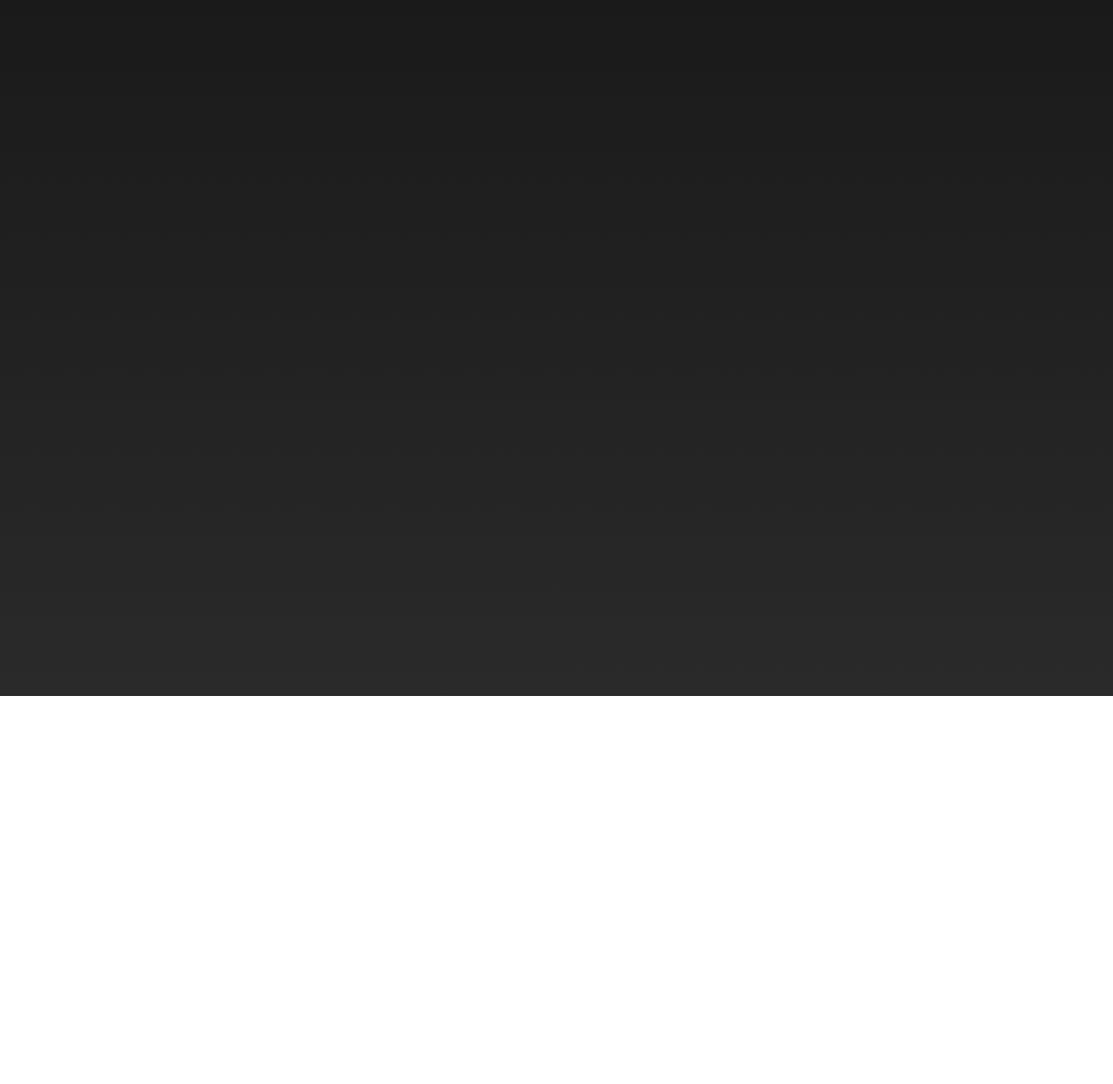
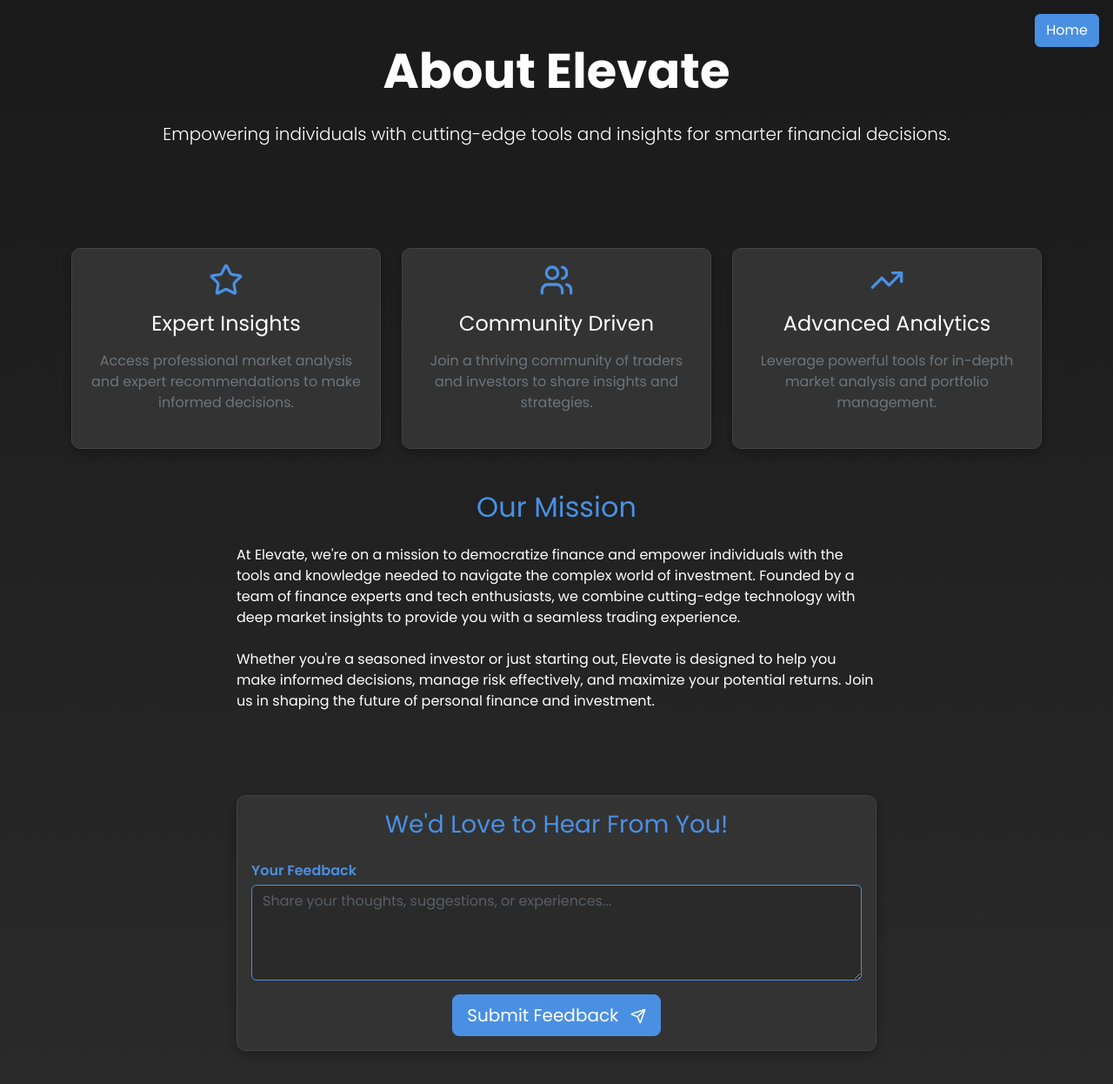
Before and after one commit to VIPdemon25/stockplatform, a React (Create React App) app: page /about in a window 1280 px wide. Before the commit this address had no page. Shown: the top 1246 px of the page at 87% size. Before the commit the page ends 800 px from the top, so only its background shows below. Built offline with nearby package versions, Linux system fonts and the light colour scheme.

Commit message:
About us component added

```diff
--- a/src/App.js
+++ b/src/App.js
@@ -7,6 +7,7 @@
 import EmployeeHomePage from "./components/EmployeeHomePage";
 import SignupEmployee from "./components/SignupEmployee";
 import AllTrades from "./components/AllTrades";
+import AboutUs from "./components/AboutUs";
 import "bootstrap/dist/css/bootstrap.min.css"; // Bootstrap CSS
 import "bootstrap/dist/js/bootstrap.bundle.min.js"; // Bootstrap JavaScript
 import "./App.css";
@@ -23,6 +24,7 @@
           <Route path="/employee-home" element={<EmployeeHomePage />} />
           <Route path="/signup-employee" element={<SignupEmployee/>}/>
           <Route path="/all-trades" element={<AllTrades />} />
+          <Route path="/about" element={<AboutUs />} />
         </Routes>
       </div>
     </Router>
--- /dev/null
+++ b/src/components/AboutUs.js
@@ -0,0 +1,122 @@
+import { useState } from "react"
+import { Star, Users, TrendingUp, Send } from "lucide-react"
+import { useNavigate } from "react-router-dom"
+
+const AboutUs = () => {
+  const [feedback, setFeedback] = useState("")
+  const navigate = useNavigate()
+
+  const handleSubmit = (e) => {
+    e.preventDefault()
+    console.log("Feedback submitted:", feedback)
+    setFeedback("")
+    alert("Thank you for your feedback!")
+  }
+
+  return (
+    <div className="about-us animate__animated animate__fadeIn">
+      <div className="bg-gradient-to-b from-primary to-primary-dark text-white py-5 mb-5 position-relative">
+        <div className="container">
+          {/* Home Button */}
+          <button
+            className="btn btn-primary position-absolute top-0 end-0 m-3"
+            onClick={() => navigate("/home")}
+          >
+            Home
+          </button>
+
+          <h1 className="display-4 fw-bold text-center mb-4">About Elevate</h1>
+          <p className="lead text-center mb-0">
+            Empowering individuals with cutting-edge tools and insights for smarter financial decisions.
+          </p>
+        </div>
+      </div>
+
+      <div className="container">
+        <div className="row mb-5">
+          <div className="col-md-4 mb-4 mb-md-0">
+            <div className="card h-100 shadow-sm hover-shadow transition-all">
+              <div className="card-body text-center">
+                <Star className="text-primary mb-3" size={40} />
+                <h3 className="h4 mb-3 text-white">Expert Insights</h3>
+                <p className="mb-0 text-secondary">
+                  Access professional market analysis and expert recommendations to make informed decisions.
+                </p>
+              </div>
+            </div>
+          </div>
+          <div className="col-md-4 mb-4 mb-md-0">
+            <div className="card h-100 shadow-sm hover-shadow transition-all">
+              <div className="card-body text-center">
+                <Users className="text-primary mb-3" size={40} />
+                <h3 className="h4 mb-3 text-white">Community Driven</h3>
+                <p className="mb-0 text-secondary">
+                  Join a thriving community of traders and investors to share insights and strategies.
+                </p>
+              </div>
+            </div>
+          </div>
+          <div className="col-md-4">
+            <div className="card h-100 shadow-sm hover-shadow transition-all">
+              <div className="card-body text-center">
+                <TrendingUp className="text-primary mb-3" size={40} />
+                <h3 className="h4 mb-3 text-white">Advanced Analytics</h3>
+                <p className="mb-0 text-secondary">Leverage powerful tools for in-depth market analysis and portfolio management.</p>
+              </div>
+            </div>
+          </div>
+        </div>
+
+        <div className="row mb-5">
+          <div className="col-lg-8 mx-auto">
+            <h2 className="text-primary mb-4 text-center">Our Mission</h2>
+            <p className="mb-4">
+              At Elevate, we're on a mission to democratize finance and empower individuals with the tools and knowledge
+              needed to navigate the complex world of investment. Founded by a team of finance experts and tech
+              enthusiasts, we combine cutting-edge technology with deep market insights to provide you with a seamless
+              trading experience.
+            </p>
+            <p className="mb-5">
+              Whether you're a seasoned investor or just starting out, Elevate is designed to help you make informed
+              decisions, manage risk effectively, and maximize your potential returns. Join us in shaping the future of
+              personal finance and investment.
+            </p>
+          </div>
+        </div>
+
+        <div className="row mb-5">
+          <div className="col-lg-8 mx-auto">
+            <div className="card shadow">
+              <div className="card-body">
+                <h3 className="text-primary mb-4 text-center">We'd Love to Hear From You!</h3>
+                <form onSubmit={handleSubmit} className="feedback-form">
+                  <div className="mb-3">
+                    <label htmlFor="feedback" className="form-label">
+                      Your Feedback
+                    </label>
+                    <textarea
+                      id="feedback"
+                      className="form-control"
+                      value={feedback}
+                      onChange={(e) => setFeedback(e.target.value)}
+                      rows="4"
+                      required
+                      placeholder="Share your thoughts, suggestions, or experiences..."
+                    ></textarea>
+                  </div>
+                  <div className="text-center">
+                    <button type="submit" className="btn btn-primary btn-lg">
+                      Submit Feedback <Send size={18} className="ms-2" />
+                    </button>
+                  </div>
+                </form>
+              </div>
+            </div>
+          </div>
+        </div>
+      </div>
+    </div>
+  )
+}
+
+export default AboutUs
--- a/src/components/Navbar.js
+++ b/src/components/Navbar.js
@@ -1,6 +1,6 @@
 import React, { useState } from "react"
 import { Link, useNavigate } from "react-router-dom"
-import { Search, Settings, User, LogOut, Trash2 } from "lucide-react"
+import { Search, Settings, User, LogOut, Trash2, Info } from "lucide-react"
 import axios from "axios"
 import SearchResults from "./SearchResults"
 
@@ -115,6 +115,15 @@
                 <hr className="dropdown-divider" />
               </li>
               <li>
+                <Link to="/about" className="dropdown-item">
+                  <Info size={18} className="me-2" />
+                  About Us
+                </Link>
+              </li>
+              <li>
+                <hr className="dropdown-divider" />
+              </li>
+              <li>
                 <button onClick={handleDeleteAccount} className="dropdown-item text-danger">
                   <Trash2 size={18} className="me-2" />
                   Delete Account
```
